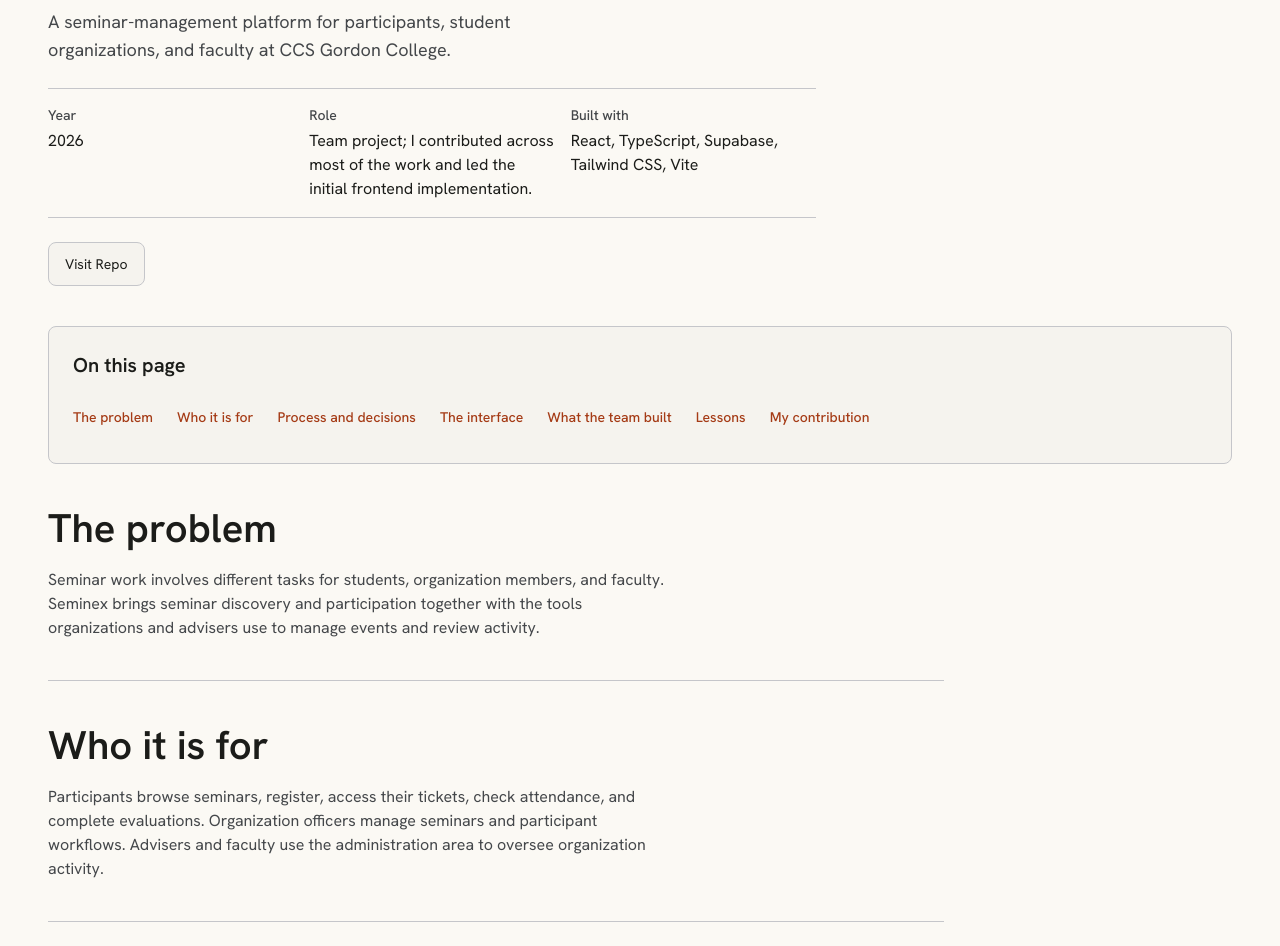
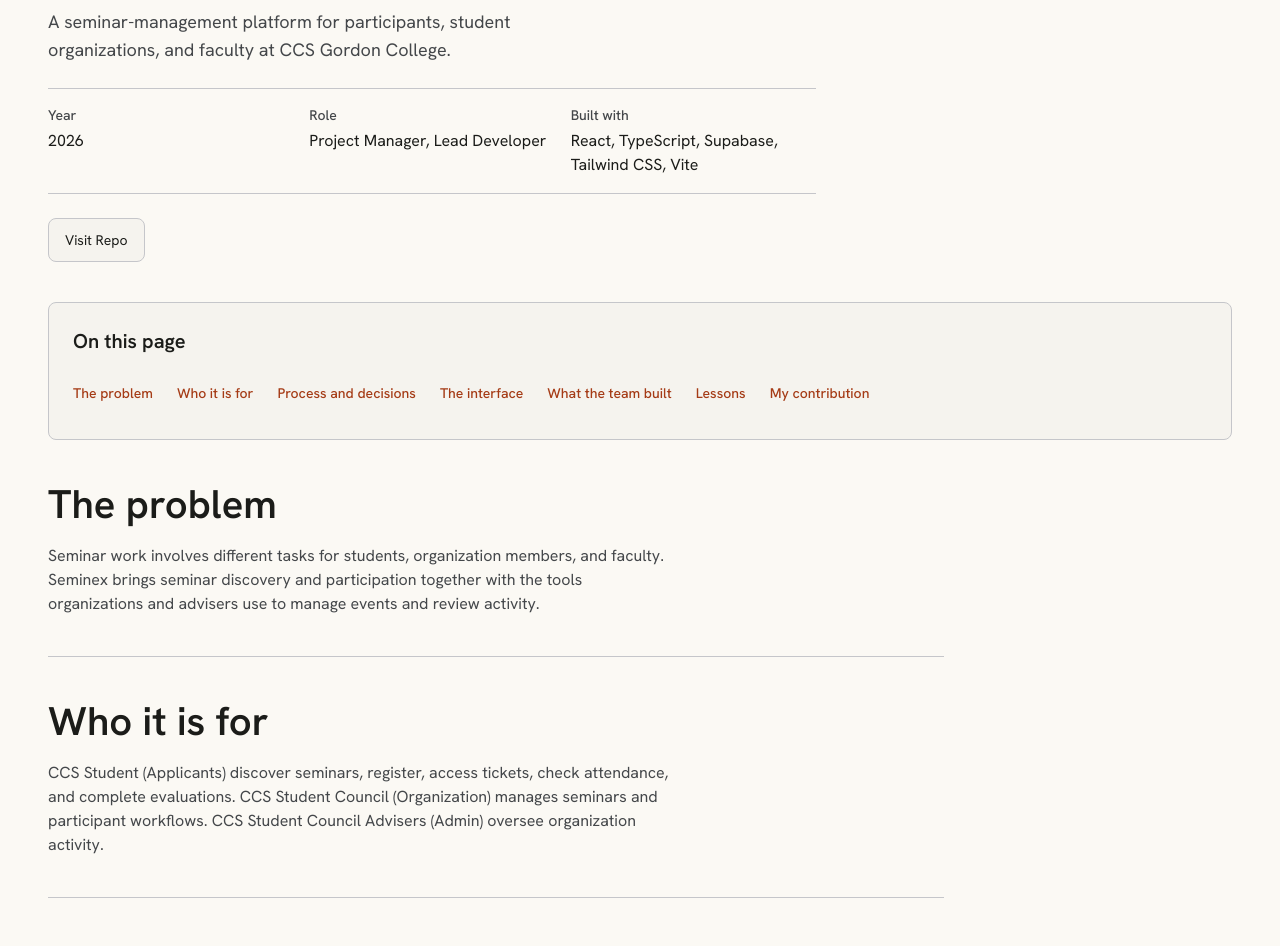
Before and after one commit to Frietz1020/.frooskfolio, a Next.js app: page /projects/seminex/ in a window 1280 px wide. Shown: the part 260-1206 px from the top of the page. Built offline with nearby package versions, Linux system fonts and the light colour scheme.

Commit message:
content: clarify Seminex role and audiences

```diff
--- a/src/content/case-studies.ts
+++ b/src/content/case-studies.ts
@@ -79,7 +79,7 @@ export const caseStudies: CaseStudy[] = [
     title: "Seminex",
     year: "2026",
     description: "A seminar-management platform for participants, student organizations, and faculty at CCS Gordon College.",
-    role: "Team project; I contributed across most of the work and led the initial frontend implementation.",
+    role: "Project Manager, Lead Developer",
     stack: ["React", "TypeScript", "Supabase", "Tailwind CSS", "Vite"],
     links: [
       { label: "Visit Repo", href: "https://github.com/Frietz1020/seminex" },
@@ -96,7 +96,7 @@ export const caseStudies: CaseStudy[] = [
         id: "users",
         title: "Who it is for",
         paragraphs: [
-          "Participants browse seminars, register, access their tickets, check attendance, and complete evaluations. Organization officers manage seminars and participant workflows. Advisers and faculty use the administration area to oversee organization activity.",
+          "CCS Student (Applicants) discover seminars, register, access tickets, check attendance, and complete evaluations. CCS Student Council (Organization) manages seminars and participant workflows. CCS Student Council Advisers (Admin) oversee organization activity.",
         ],
       },
       {
```
